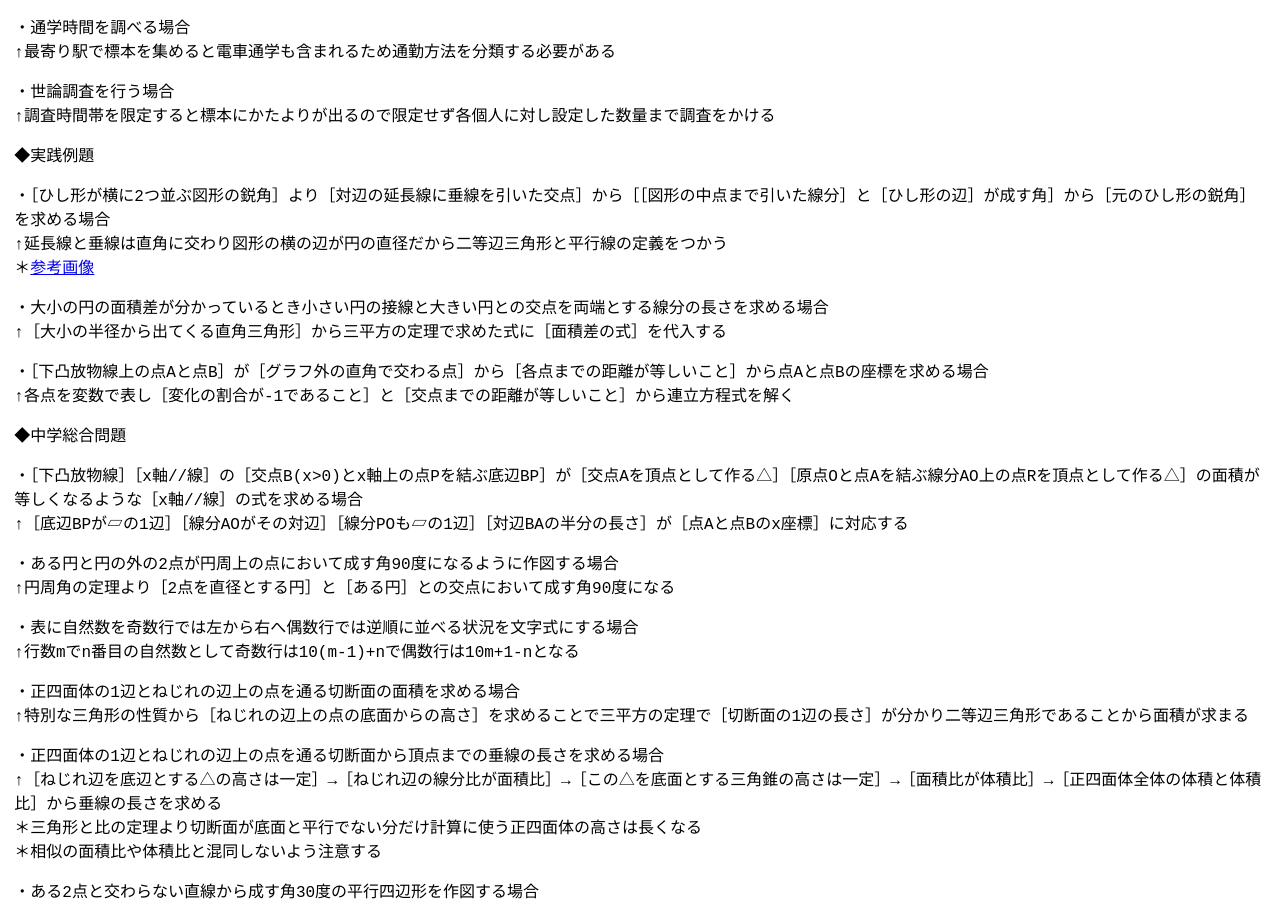
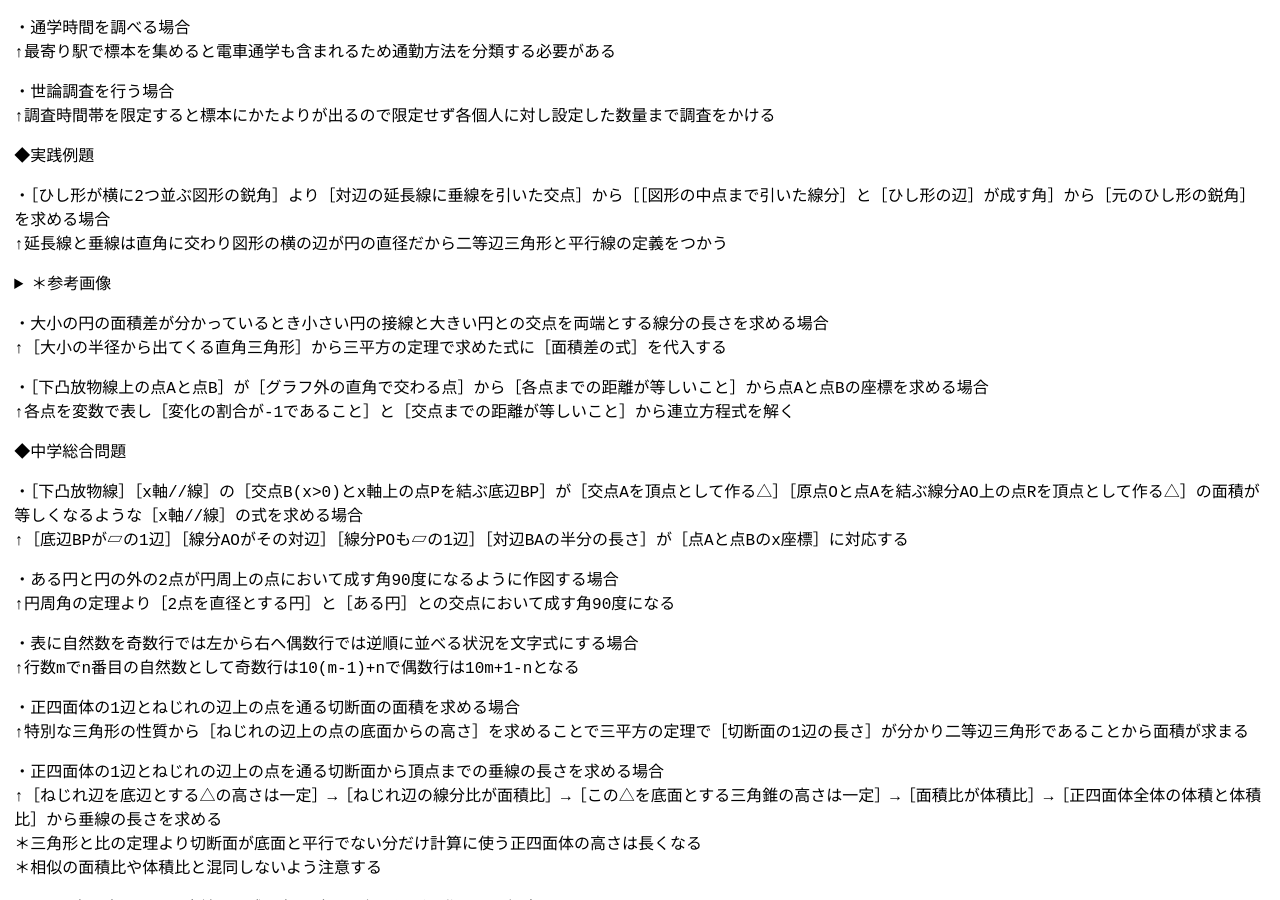
Before and after one commit to zoldof/algo-notes-ci, a Jekyll site: the page built from docs/dist/chu3-2/index.md, in a window 1280 px wide and 900 px high, scrolled down 3784 px. Built offline with Jekyll 4.4.1, drawn with Linux system fonts in a browser that asks for light colours.

Commit message:
Update index.md

```diff
--- a/docs/dist/chu3-2/index.md
+++ b/docs/dist/chu3-2/index.md
@@ -190,7 +190,11 @@
 
 ・［ひし形が横に2つ並ぶ図形の鋭角］より［対辺の延長線に垂線を引いた交点］から［［図形の中点まで引いた線分］と［ひし形の辺］が成す角］から［元のひし形の鋭角］を求める場合
 ↑延長線と垂線は直角に交わり図形の横の辺が円の直径だから二等辺三角形と平行線の定義をつかう
-＊[参考画像](https://image02.seesaawiki.jp/a/o/algorithm-memo/c7d10e77f9e28a05.png){:target="_blank" rel="noopener noreferrer"}
+
+<details>
+  <summary>＊参考画像</summary>
+  ![alt](chu3-2-1.png){: width="300"}
+</details>
 
 ・大小の円の面積差が分かっているとき小さい円の接線と大きい円との交点を両端とする線分の長さを求める場合
 ↑［大小の半径から出てくる直角三角形］から三平方の定理で求めた式に［面積差の式］を代入する
```
